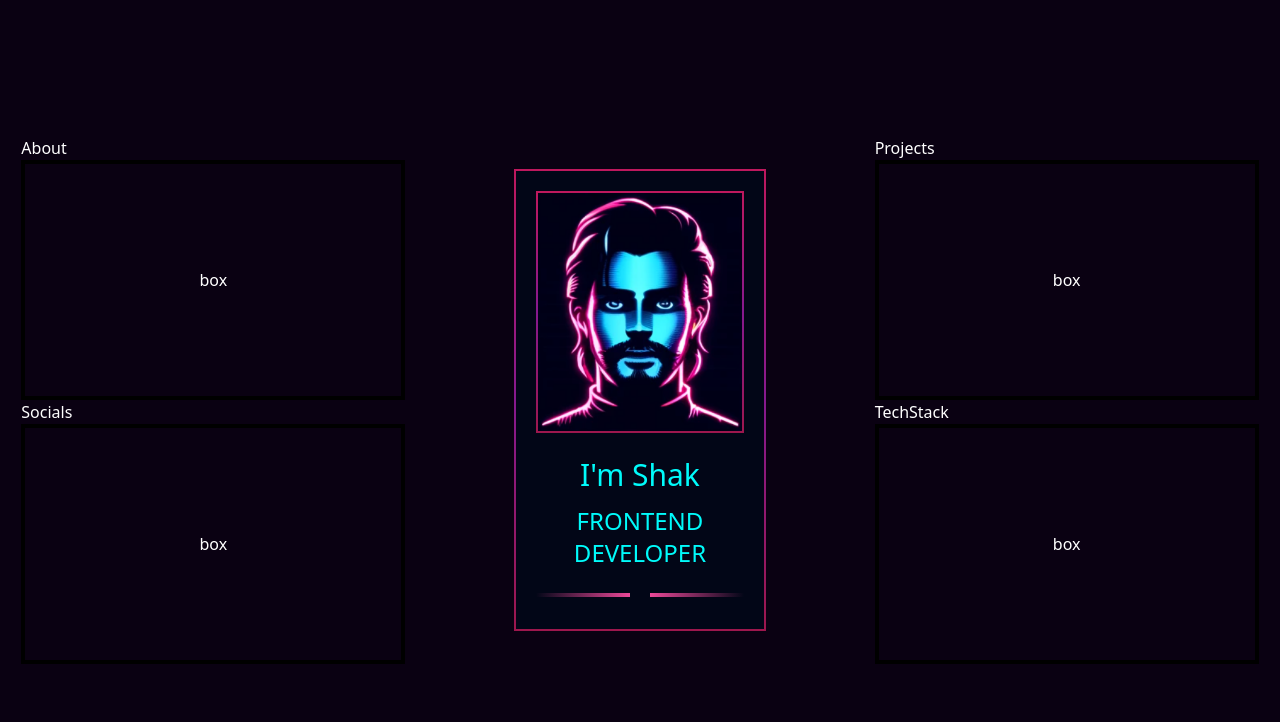
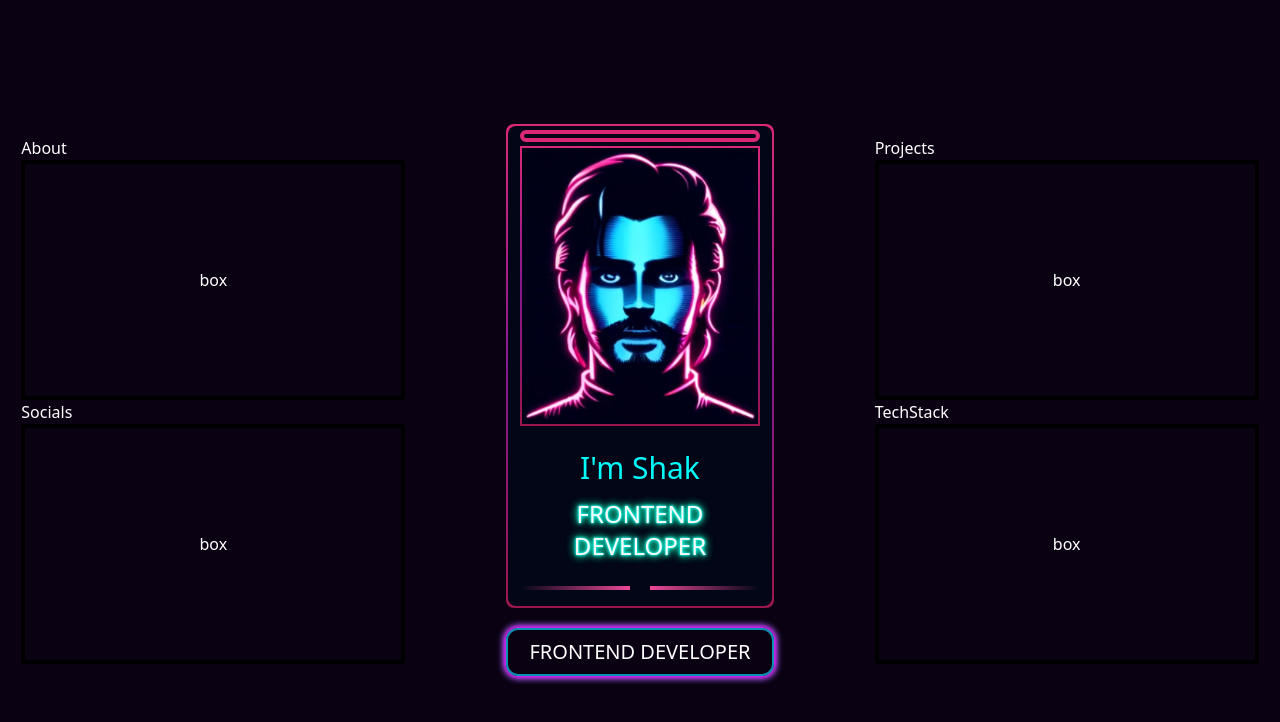
Before and after one commit to shaky1996/retrowavePortfolio, a React (Create React App) app: page / in a window 1280 px wide. Shown: the top 722 px of the page. Built offline with nearby package versions, Linux system fonts and the light colour scheme; the HTML template or start-up script is replaced by a standard one.

Commit message:
Profile section done (added card, gradient colors, bottom div

```diff
--- a/src/components/Profile.jsx
+++ b/src/components/Profile.jsx
@@ -4,18 +4,22 @@ import { profilePic } from '../assets';
 
 const Profile = () => {
     return (
-        <div className=' border-gradient p-0.5 profile'>
-            <div className='bg-slate-950 flex flex-col items-center  p-5'>
-                <div className='border-gradient p-0.5 w-52'>
+        <div>
+        <div className='  border-gradient rounded-lg p-0.5 profile'>
+            <div className='bg-slate-950 flex flex-col items-center  rounded-lg px-3 py-1'>
+                <div className='w-full h-3 border-4 border-pink-600 rounded-xl'>
+
+                </div>
+                <div className='mt-1 border-gradient p-0.5 w-60'>
                     <img
                         src={profilePic}
                         className=' object-cover'
                     />
                 </div>
-                <div className='text-blue mt-3 flex flex-col items-center  p-3'>
-                    <h1 className='text-3xl'>I'm Shak</h1>
-                    <h2 className='mt-3 text-2xl'>FRONTEND</h2>
-                    <h2 className=' text-2xl'>DEVELOPER</h2>
+                <div className='mt-3 flex flex-col items-center  p-3'>
+                    <h1 className='text-blue  text-3xl'>I'm Shak</h1>
+                    <h2 className='neon-text mt-3 text-2xl'>FRONTEND</h2>
+                    <h2 className=' neon-text text-2xl'>DEVELOPER</h2>
                 </div>
                 <div className='mt-3 mb-3 flex flex-row justify-evenly gap-5 w-full'>
                     <div className='bg-gradient-to-l from-pink-500 w-full h- '></div>
@@ -23,6 +27,10 @@ const Profile = () => {
                 </div>
             </div>
         </div>
+        <div className='neon-border flex items-center justify-center mt-5 border-2 border-cyan-600 rounded-xl py-2'>
+            <h1 className='text-xl'>FRONTEND DEVELOPER</h1>
+        </div>
+        </div>
     );
 };
 
--- a/src/index.css
+++ b/src/index.css
@@ -4,10 +4,29 @@
 
 
 .border-gradient {
-    @apply bg-gradient-to-b from-pink-700 via-fuchsia-800 to-pink-800;
-    background-color: rgb(0, 251, 251);
+    @apply bg-gradient-to-b from-pink-600 via-fuchsia-800 to-pink-800;
+    background-color: rgb(0, 179, 179);
 }
 
 .text-blue {
     color: rgb(0, 251, 251);
 }
+
+.neon-text {
+    color: rgb(251, 251, 251); /* White text color */
+    text-shadow:
+      0 0 2px #19f6e8, /* Cyan glow */
+      0 0 3px #19f6e8, /* Larger cyan glow */
+      0 0 5px #19f6e8, /* Even larger cyan glow */
+      0 0 10px #0fa, /* Green glow */
+      0 0 10px #0fa; /* Larger green glow */
+  }
+
+  .neon-border {
+  box-shadow:
+  0 0 5px #f0f, /* Purple glow */
+ /* Larger purple glow */
+  0 0 7px #f0f, /* Even larger purple glow */
+  0 0 8px #19f6e8, /* Green glow */
+  0 0 10px #f0f;
+  }
```
